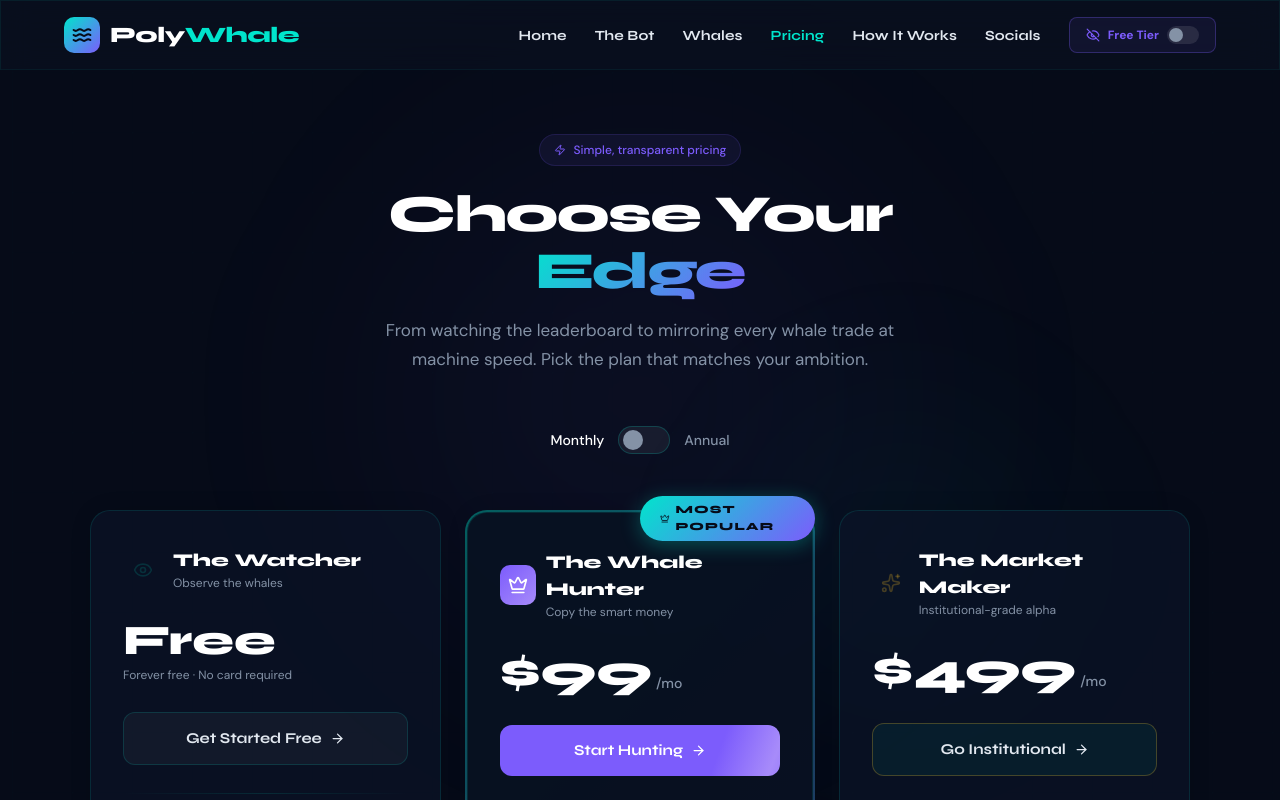
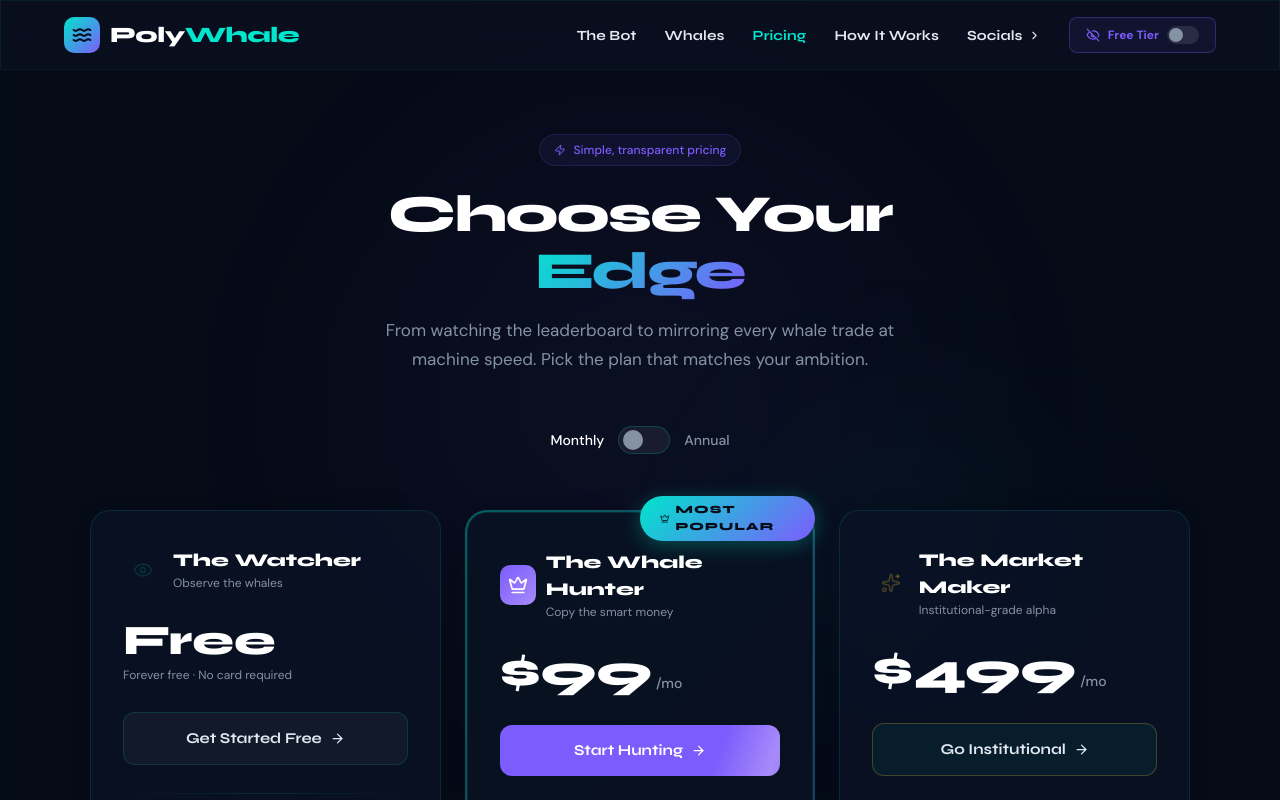
Before and after one commit to arvamoo2/polywhale, a Next.js app in the folder polywhale-web-main/: page /pricing in a window 1280 px wide. Shown: the top 800 px of the page. Built offline with nearby package versions, Linux system fonts and the light colour scheme.

Commit message:
Update page.tsx

```diff
--- a/polywhale-web-main/app/pricing/page.tsx
+++ b/polywhale-web-main/app/pricing/page.tsx
@@ -166,6 +166,8 @@
 }): React.JSX.Element {
   const [scrolled, setScrolled] = useState<boolean>(false);
   const [mobileOpen, setMobileOpen] = useState<boolean>(false);
+  const [socialsOpen, setSocialsOpen] = useState<boolean>(false);
+  const socialsRef = useRef<HTMLDivElement>(null);
 
   useEffect(() => {
     const onScroll = () => setScrolled(window.scrollY > 40);
@@ -173,15 +175,32 @@
     return () => window.removeEventListener("scroll", onScroll);
   }, []);
 
+  /* Close socials dropdown when clicking outside */
+  useEffect(() => {
+    const handler = (e: MouseEvent) => {
+      if (socialsRef.current && !socialsRef.current.contains(e.target as Node)) {
+        setSocialsOpen(false);
+      }
+    };
+    document.addEventListener("mousedown", handler);
+    return () => document.removeEventListener("mousedown", handler);
+  }, []);
+
   const getLinkHref = (label: string): string => {
-    if (label === "The Bot")      return "/the-bot";
+    if (label === "The Bot") return "/the-bot";
     if (label === "Whales") return "/whales";
     if (label === "Pricing") return "/pricing";
     if (label === "How It Works") return "/how-it-works";
-    return `#${label.toLowerCase().replace(/ /g, "-")}`;
+    return "/";
   };
 
-  const navLinks = ["Home", "The Bot", "Whales", "Pricing", "How It Works", "Socials"];
+  const navLinks = ["The Bot", "Whales", "Pricing", "How It Works"];
+
+  const socialsLinks = [
+    { label: "Discord",  href: "#", icon: "💬" },
+    { label: "Telegram", href: "#", icon: "✈️" },
+    { label: "X",        href: "#", icon: "𝕏" },
+  ];
 
   return (
     <header
@@ -256,6 +275,98 @@
               {l}
             </a>
           ))}
+
+          {/* Socials dropdown */}
+          <div ref={socialsRef} style={{ position: "relative" }}>
+            <button
+              onClick={() => setSocialsOpen(!socialsOpen)}
+              style={{
+                color: socialsOpen ? COLORS.accent : "#e2e8f0",
+                background: "none",
+                border: "none",
+                cursor: "pointer",
+                fontSize: 14,
+                fontWeight: 700,
+                letterSpacing: "0.01em",
+                fontFamily: "Syne, sans-serif",
+                display: "inline-flex",
+                alignItems: "center",
+                gap: 5,
+                padding: 0,
+                transition: "color 0.2s",
+              }}
+              onMouseEnter={(e) =>
+                ((e.currentTarget as HTMLButtonElement).style.color = COLORS.accent)
+              }
+              onMouseLeave={(e) => {
+                if (!socialsOpen)
+                  (e.currentTarget as HTMLButtonElement).style.color = "#e2e8f0";
+              }}
+            >
+              Socials
+              <ChevronRight
+                size={13}
+                style={{
+                  transform: socialsOpen ? "rotate(90deg)" : "rotate(0deg)",
+                  transition: "transform 0.2s ease",
+                }}
+              />
+            </button>
+
+            {socialsOpen && (
+              <div
+                style={{
+                  position: "absolute",
+                  top: "calc(100% + 12px)",
+                  right: 0,
+                  minWidth: 160,
+                  borderRadius: 12,
+                  background: "rgba(10,16,36,0.96)",
+                  backdropFilter: "blur(20px)",
+                  WebkitBackdropFilter: "blur(20px)",
+                  border: "1px solid rgba(0,229,204,0.12)",
+                  boxShadow: "0 16px 48px rgba(0,0,0,0.4), 0 0 0 1px rgba(0,229,204,0.04)",
+                  padding: "6px",
+                  animation: "fade-in-up 0.15s ease both",
+                  zIndex: 200,
+                }}
+              >
+                {socialsLinks.map(({ label, href, icon }) => (
+                  <a
+                    key={label}
+                    href={href}
+                    onClick={() => setSocialsOpen(false)}
+                    style={{
+                      display: "flex",
+                      alignItems: "center",
+                      gap: 10,
+                      padding: "10px 14px",
+                      borderRadius: 8,
+                      textDecoration: "none",
+                      color: COLORS.textPrimary,
+                      fontSize: 14,
+                      fontWeight: 600,
+                      fontFamily: "DM Sans, sans-serif",
+                      transition: "background 0.15s, color 0.15s",
+                    }}
+                    onMouseEnter={(e) => {
+                      const t = e.currentTarget as HTMLAnchorElement;
+                      t.style.background = "rgba(0,229,204,0.07)";
+                      t.style.color = COLORS.accent;
+                    }}
+                    onMouseLeave={(e) => {
+                      const t = e.currentTarget as HTMLAnchorElement;
+                      t.style.background = "transparent";
+                      t.style.color = COLORS.textPrimary;
+                    }}
+                  >
+                    <span style={{ fontSize: 15, lineHeight: "1" }}>{icon}</span>
+                    {label}
+                  </a>
+                ))}
+              </div>
+            )}
+          </div>
 
           {/* PRO toggle */}
           <button
@@ -337,6 +448,41 @@
               {l}
             </a>
           ))}
+
+          {/* Socials — expanded inline in mobile */}
+          <div style={{ paddingTop: 4 }}>
+            <div
+              style={{
+                fontSize: 11,
+                fontWeight: 700,
+                letterSpacing: "0.08em",
+                color: COLORS.textSecondary,
+                textTransform: "uppercase",
+                marginBottom: 10,
+              }}
+            >
+              Socials
+            </div>
+            {socialsLinks.map(({ label, href, icon }) => (
+              <a
+                key={label}
+                href={href}
+                onClick={() => setMobileOpen(false)}
+                style={{
+                  display: "flex",
+                  alignItems: "center",
+                  gap: 10,
+                  padding: "8px 0",
+                  textDecoration: "none",
+                  color: COLORS.textSecondary,
+                  fontSize: 14,
+                  fontWeight: 600,
+                }}
+              >
+                <span>{icon}</span> {label}
+              </a>
+            ))}
+          </div>
           <button
             onClick={() => { setIsSubscribed(!isSubscribed); setMobileOpen(false); }}
             style={{
```
